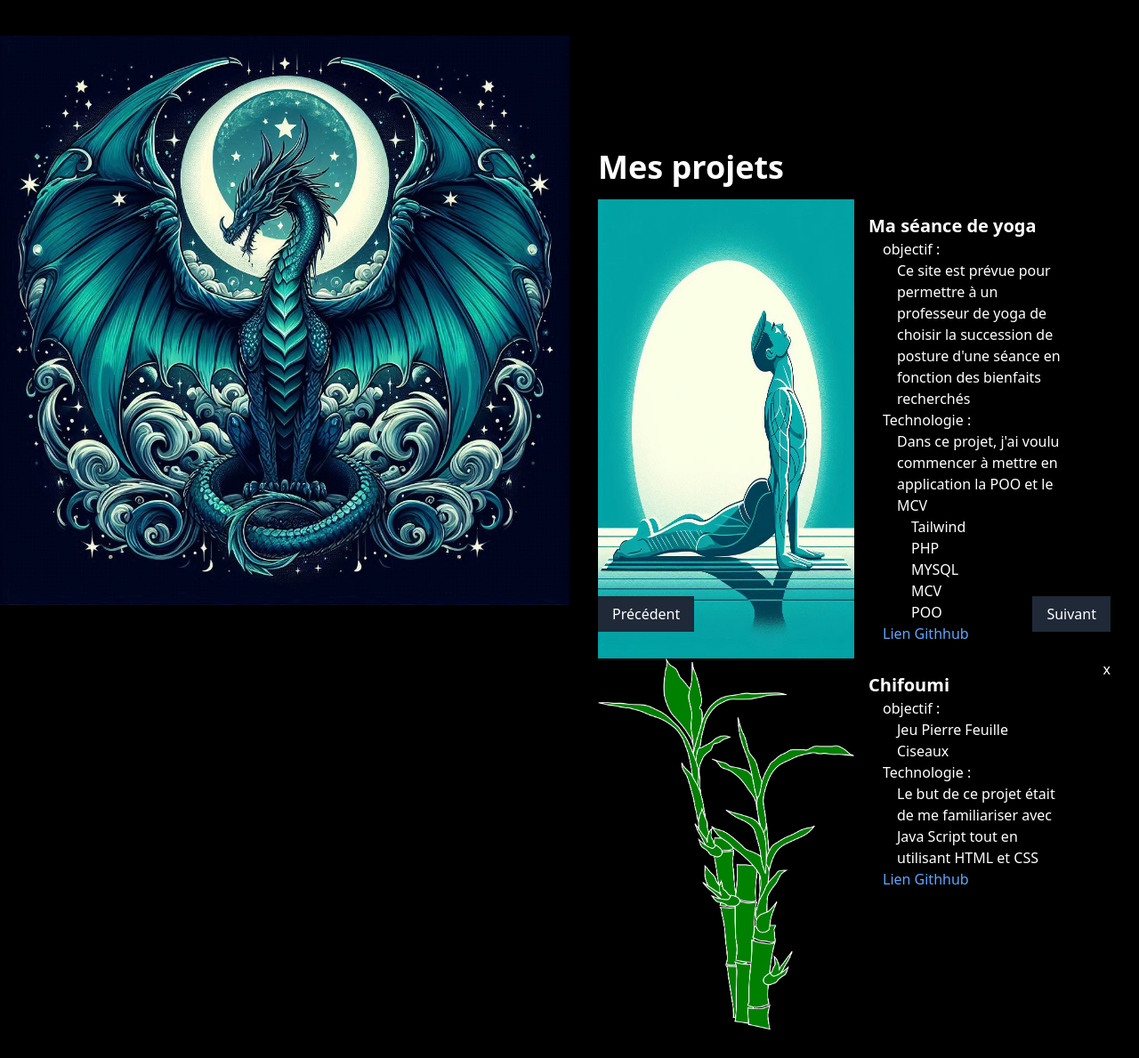
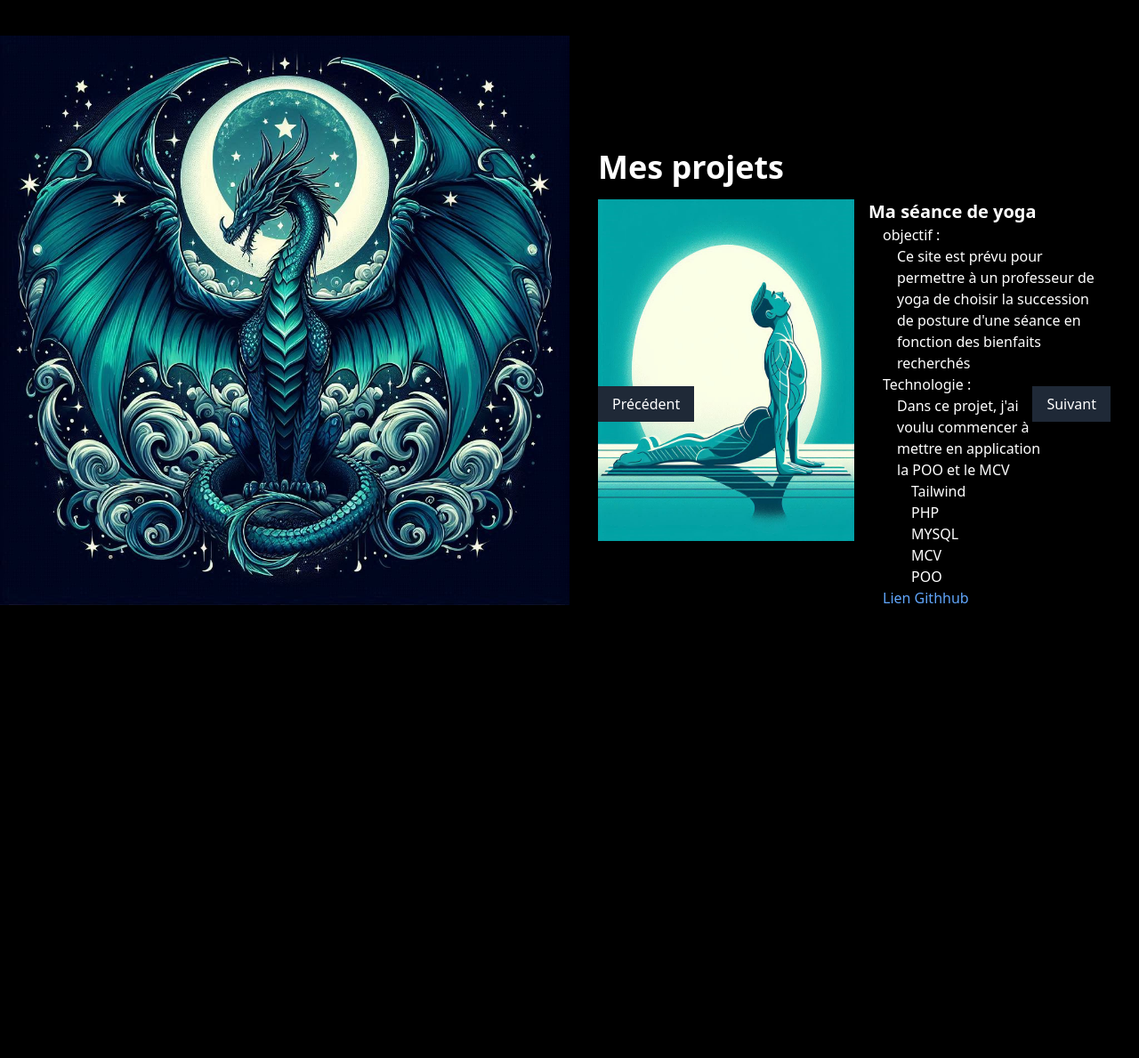
Before and after one commit to Syllac21/portfolio, a PHP site: page /index.php?page=projects in a window 1280 px wide. Shown: the part 60-1249 px from the top of the page at 89% size. After the commit the page ends 740 px from the top, so only its background shows below. Run offline with PHP 8.4, Linux system fonts and the light colour scheme.

Commit message:
modification projects

```diff
--- a/template/projects.php
+++ b/template/projects.php
@@ -1,3 +1,4 @@
+
 <h2 class="text-4xl font-bold mb-4 mt-24">Mes projets</h2>
 
 <div class="relative w-full">
@@ -5,15 +6,15 @@
     <div id="carousel" class="relative overflow-hidden">
         <!-- Slide 1 -->
         <div class="carousel-slide flex h-94">
-            <img src="../image/bujangasana.jpg" alt="Position du cobra" class="w-1/2 h-auto">
-            <div class="w-1/2 p-4 bg-black">
+            <img src="../image/bujangasana.jpg" alt="Position du cobra" class="w-1/2 h-96">
+            <div class="w-1/2 ml-4 bg-black">
                 <h3 class="text-xl font-semibold">Ma séance de yoga</h3>
                 <p><ul class="mx-4">
                     <li>objectif :
-                        <p class="mx-4">Ce site est prévue pour permettre à un professeur de yoga de choisir la succession de posture d'une séance en fonction des bienfaits recherchés</p>
+                        <p class="ml-4">Ce site est prévu pour permettre à un professeur de yoga de choisir la succession de posture d'une séance en fonction des bienfaits recherchés</p>
                     </li>
                     <li>Technologie :
-                        <p class="mx-4">Dans ce projet, j'ai voulu commencer à mettre en application la POO et le MCV</p>
+                        <p class="mx-4 pr-8">Dans ce projet, j'ai voulu commencer à mettre en application la POO et le MCV</p>
                         <ul class="mx-8">
                             <li>Tailwind</li>
                             <li>PHP</li>
@@ -27,8 +28,8 @@
             </div>
         </div>
         <!-- Slide 2 -->
-        <div class="carousel-slide flex h 94">
-            <img src="../image/bamboo-161448_1280.png" alt="Plan de bambou" class="h-24 w-1/2 h-auto">
+        <div class="carousel-slide flex h 94 hidden">
+            <img src="../image/bamboo-161448_1280.png" alt="Plan de bambou" class="h-96 w-1/2">
             <div class="w-1/2 p-4 bg-black">
                 <h3 class="text-xl font-semibold">Chifoumi</h3>
                 <p><ul class="mx-4">
@@ -37,11 +38,27 @@
                     </li>
                     <li>Technologie :
                         <p class="mx-4">Le but de ce projet était de me familiariser avec Java Script tout en utilisant HTML et CSS</p>
-                        <a href="https://github.com/Syllac21/portfolio" class="text-blue-400">Lien Githhub</a>
+                        <a href="https://github.com/Syllac21/jeu-chifoumi" class="text-blue-400">Lien Githhub</a>
                     </li>
                 </ul></p>
             </div>
-x
+        </div>
+        <!-- Slide 3 -->
+        <div class="carousel-slide flex h 94 hidden">
+            <img src="../image/sar-tambour.jpg" alt="Plan de bambou" class="h-96 w-1/2">
+            <div class="w-1/2 p-4 bg-black">
+                <h3 class="text-xl font-semibold">Mon site de plongée</h3>
+                <p><ul class="mx-4">
+                    <li>objectif :
+                        <p class="mx-4">Suivie des plongées</p>
+                    </li>
+                    <li>Technologie :
+                        <p class="mx-4">Le but de ce projet est de pouvoir enregistrer ses spots de plongée et de pouvoir revoir les différents poissons que l'on a vu.</p>
+                        <a href="https://github.com/Syllac21/plongee_mvc" class="text-blue-400">Lien Githhub</a>
+                    </li>
+                </ul></p>
+            </div>
+        </div>
         <!-- ajouter des slides -->
     </div>
 
```
Also changed, not shown: image/sar-tambour.jpg (added).
